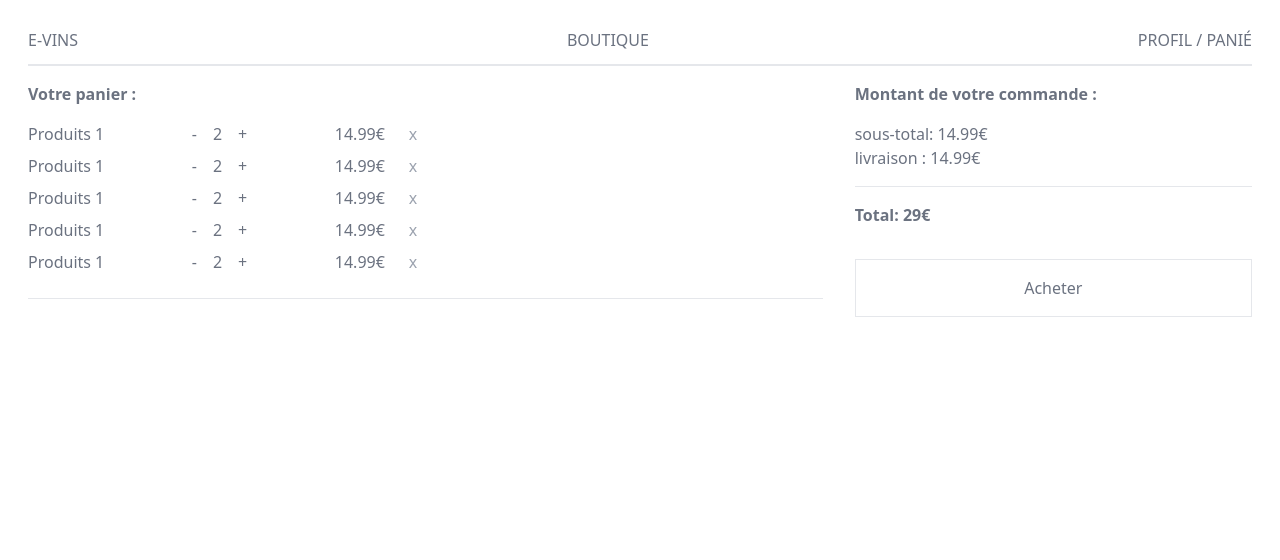
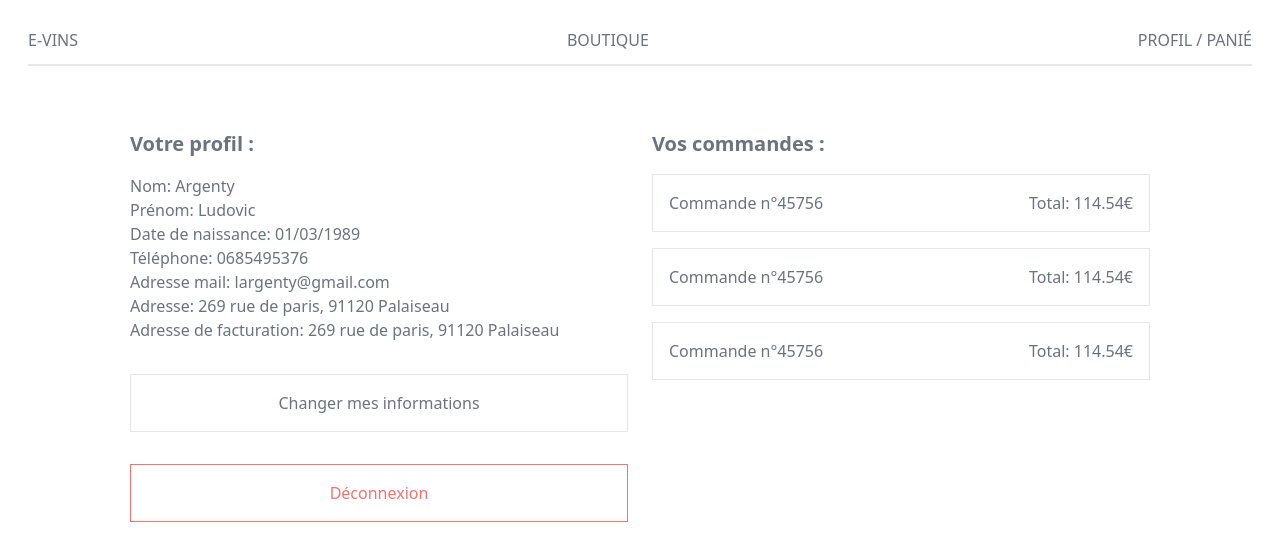
Before and after one commit to Largenty/e-commerce, a React (Create React App) app: page / in a window 1280 px wide. Shown: the top 560 px of the page. Built offline with nearby package versions, Linux system fonts and the light colour scheme.

Commit message:
profil template

```diff
--- a/src/App.js
+++ b/src/App.js
@@ -1,14 +1,18 @@
 import "./App.css";
 import Home from "./components/Home/Home";
 import NavBar from "./components/NavBar/NavBar";
+import SingleItem from "./components/Product/SingleItem/SingleItem";
+import Profil from "./components/Profil/Profil";
 import ShoppingCart from "./components/ShoppingCart/ShoppingCart";
 
 function App() {
   return (
     <div className="evins">
       <NavBar />
-      {/* <Home />    */}
+      {/* <Home />
       <ShoppingCart />
+      <SingleItem /> */}
+      <Profil />
     </div>
   );
 }
--- /dev/null
+++ b/src/components/Product/SingleItem/SingleItem.js
@@ -0,0 +1,55 @@
+import React from "react";
+
+export default function SingleItem() {
+  return (
+    <main>
+      <div className="flex w-full items-center mt-10">
+        <div className="w-2/3 mr-4">
+          <div
+            className="img bg-home-product bg-contain w-full bg-center bg-no-repeat cursor-pointer "
+            alt="Image de la page d'accueil"
+          />
+        </div>
+        <div className="w-1/3 ml-4">
+          <div className="w-2/3">
+            <h3 className="font-bold text-xl">Titre du produit</h3>
+            <p className="text-justify mt-4">
+              Description du produit : Lorem ipsum dolor, sit amet consectetur
+              adipisicing elit. Quae eveniet voluptatibus odit esse nemo qui,
+              tempore ad quaerat quos eligendi illum ab, fugit culpa dolor harum
+              quia ipsa. Aut quibusdam commodi et neque officia aliquid
+              reprehenderit libero aliquam inventore ratione delectus nostrum,
+              quam officiis sunt ullam expedita quae asperiores. Quis!
+            </p>
+            <p className=" mt-4">
+              {" "}
+              Bouteille de <span>75cl</span>.{" "}
+            </p>
+            <p className=" mt-2">
+              {" "}
+              Taux d'alcool: <span>7.5°</span>.{" "}
+            </p>
+            <p className=" mt-2">
+              {" "}
+              Année de production: <span>2020</span>.{" "}
+            </p>
+            <div className="flex mt-2">
+              <p className="mr-4 ">Nombre de bouteille :</p>
+              <button>-</button>
+              <p className="ml-4 mr-4">2</p>
+              <button>+</button>
+            </div>
+
+            <p className="font-bold mt-4">
+              {" "}
+              Prix: <span>14.99€</span>{" "}
+            </p>
+            <button className="w-full border hover:border-green-400 hover:text-green-400 mt-8 p-4">
+              Acheter
+            </button>
+          </div>
+        </div>
+      </div>
+    </main>
+  );
+}
--- /dev/null
+++ b/src/components/Profil/Profil.js
@@ -0,0 +1,16 @@
+import React from "react";
+import ProfilData from "./ProfilData/ProfilData";
+import ProfilOrder from "./ProfilOrder/ProfilOrder";
+
+export default function Profil() {
+  return (
+    <main>
+      <div className="flex w-full mt-8 justify-center">
+        <div className="flex w-5/6 mt-8 ">
+        <ProfilData />
+        <ProfilOrder />
+        </div>
+      </div>
+    </main>
+  );
+}
--- /dev/null
+++ b/src/components/Profil/ProfilData/ProfilData.js
@@ -0,0 +1,25 @@
+import React from "react";
+import SignOut from "../../Sign/Out/SignOut";
+
+export default function ProfilData() {
+  return (
+    <section className="w-1/2 mr-2">
+      <h3 className="font-bold text-xl">Votre profil :</h3>
+      <div className="mt-4 text-justify">
+        <p>Nom: Argenty</p>
+        <p>Prénom: Ludovic</p>
+        <p>Date de naissance: 01/03/1989</p>
+        <p>Téléphone: 0685495376</p>
+        <p>Adresse mail: largenty@gmail.com</p>
+        <p>Adresse: 269 rue de paris, 91120 Palaiseau</p>
+        <p>Adresse de facturation: 269 rue de paris, 91120 Palaiseau</p>
+      </div>
+      <div>
+        <button className="w-full border hover:border-green-400 hover:text-green-400 mt-8 p-4">
+          Changer mes informations
+        </button>
+        <SignOut />
+      </div>
+    </section>
+  );
+}
--- /dev/null
+++ b/src/components/Profil/ProfilOrder/ProfilOrder.js
@@ -0,0 +1,27 @@
+import React from 'react'
+
+export default function ProfilOrder() {
+  return (
+    <section className="w-1/2 ml-4">
+
+      <h3 className="font-bold text-xl">Vos commandes :</h3>
+
+      <div className="mt-4">
+        <div className="flex justify-between hover:border-green-400 hover:text-green-400 border w-full p-4 mt-4 cursor-pointer">
+          <p>Commande n°45756</p>
+          <p>Total: 114.54€</p>
+        </div>
+        <div className="flex justify-between hover:border-green-400 hover:text-green-400 border w-full p-4 mt-4 cursor-pointer">
+          <p>Commande n°45756</p>
+          <p>Total: 114.54€</p>
+        </div>
+        <div className="flex justify-between hover:border-green-400 hover:text-green-400 border w-full p-4 mt-4 cursor-pointer">
+          <p>Commande n°45756</p>
+          <p>Total: 114.54€</p>
+        </div>
+      </div>
+
+
+    </section>
+  )
+}
--- /dev/null
+++ b/src/components/Sign/Out/SignOut.js
@@ -0,0 +1,9 @@
+import React from "react";
+
+export default function SignOut() {
+  return (
+    <button className="w-full border border-red-400 text-red-400 mt-8 p-4">
+      Déconnexion
+    </button>
+  );
+}
--- a/src/index.css
+++ b/src/index.css
@@ -37,4 +37,9 @@
     );
     filter: grayscale(0%);
   }
+
+  .img {
+    height: 50vh;
+  }
+
 }
```
